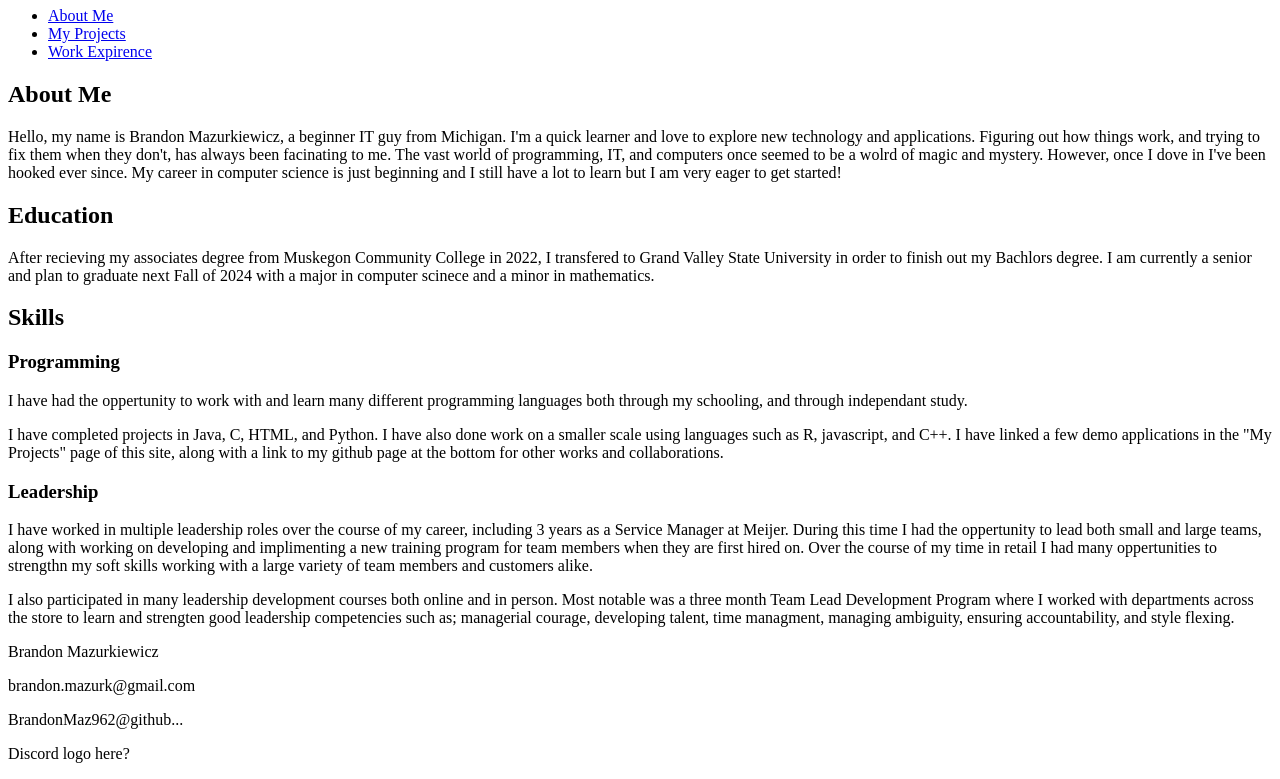
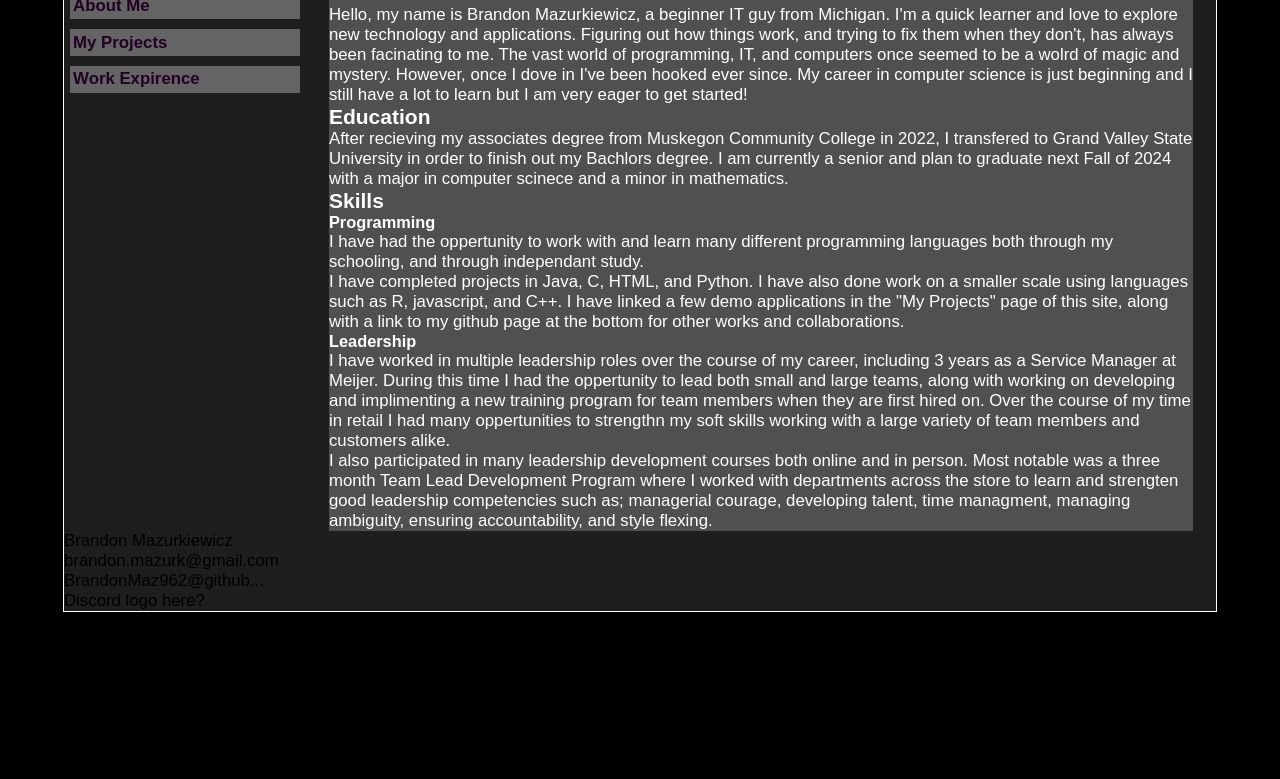
Before and after one commit to BrandonMaz962/BrandonMaz962.github.io, a plain HTML site: page index.html in a window 1280 px wide. Shown: the part 73-852 px from the top of the page. After the commit the page ends 800 px from the top, so only its background shows below. Drawn offline with Linux system fonts and the light colour scheme.

Commit message:
fixed spelling errors, updated css file

```diff
--- a/index.html
+++ b/index.html
@@ -11,7 +11,7 @@
 
   </head>
   <body>
-
+  <div class="contain">
     <header>
       <h1>Brandon Mazurkiewicz</h1>
 	</header>
@@ -72,5 +72,6 @@
 	  <p>BrandonMaz962@github...</p>
 	  <p>Discord logo here?</p>
 	</footer>
+  </div>
   </body>
 </html>
--- a/site.css
+++ b/site.css
@@ -1,3 +1,84 @@
 html {
+	font-size: 14px;
+}
+body, header, h1, h2, h3, nav, article, ul, li, p, footer, a, div {
+	border: 0;
+	padding: 0;
+	margin: 0;
+}
+ul {
+	list-style-type: none;
+}
 
+body {
+	background-color: black;
+	font-family:Arial, Helvetica, snas-serif;
 }
+.contain {
+	max-width: 90%;
+	margin: 0 auto;
+	position: relative;
+	background-color: rgb(30, 30, 30);
+	border: 1px solid white;
+	box-shadow: 0 5px 5px black;
+}
+
+p {
+	font-size: 1.2em;
+}
+header {
+	padding: 1em 1em .5em 0;
+	text-align: center;
+	background-color: rgb(10, 10, 10);
+	overflow: auto;
+}
+
+/* site navigation*/
+nav.sitenav {
+	padding: 1% 0% 1% .5%;
+	width: 20%;
+	position: absolute;
+	left: 0;
+}
+nav.sitenav li {
+	font-size: 1.2em;
+}
+nav.sitenav a {
+	margin-bottom: 0.6em;
+	padding: 0.2em;
+	display: block;
+	background-color: rgb(100,100,100);
+	font-weight: bold;
+}
+nav.sitenav a:link {
+	color: rgb(33,1,36);
+	text-decoration: none;
+}
+nav.sitenav a:visited {
+	color: #888;
+}
+nav.sitenav a:hover, nav.sitenavigation a:focus {
+	color: rgb(33,1,36);
+	background-color: white;
+}
+nav.sitenav a:active {
+	position: relative;
+	top: 1px;
+	left: 1px;
+}
+nav.sitenav li:hover {
+	transform: translateX(25px);
+	-ms-transform: translateX(25px);
+	-webkit-transform: translateX(25px);
+	-webkit-transition-duration: .35s;
+	transition-duration: .35s;
+	-webkit-transition-timing-function: ease-in-out;
+	transition-timing-function: ease-in-out;
+}
+article {
+	width: 75%;
+	position: relative;
+	left: 23%;
+	background-color: rgb(80, 80, 80);
+	color: white;
+}
```
Also changed, not shown: project.html (+2 -1 lines), work.html (+2 -1 lines).
